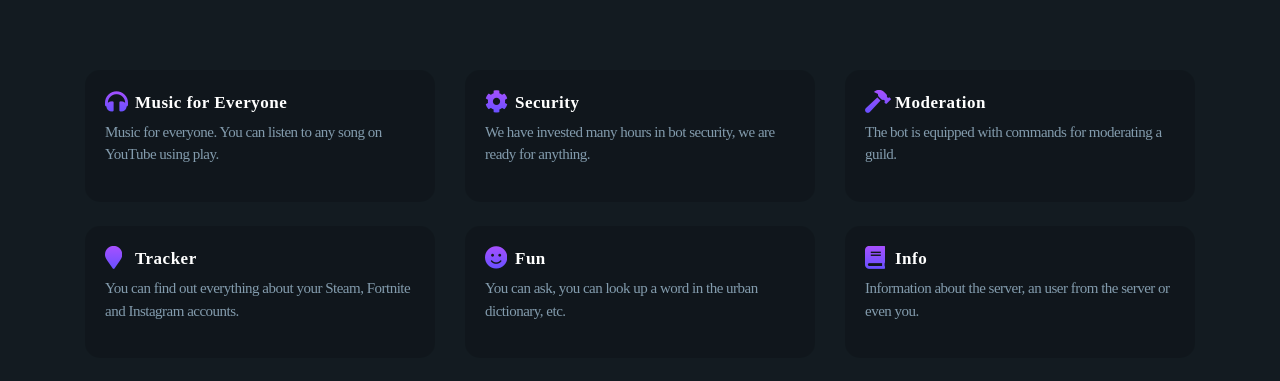
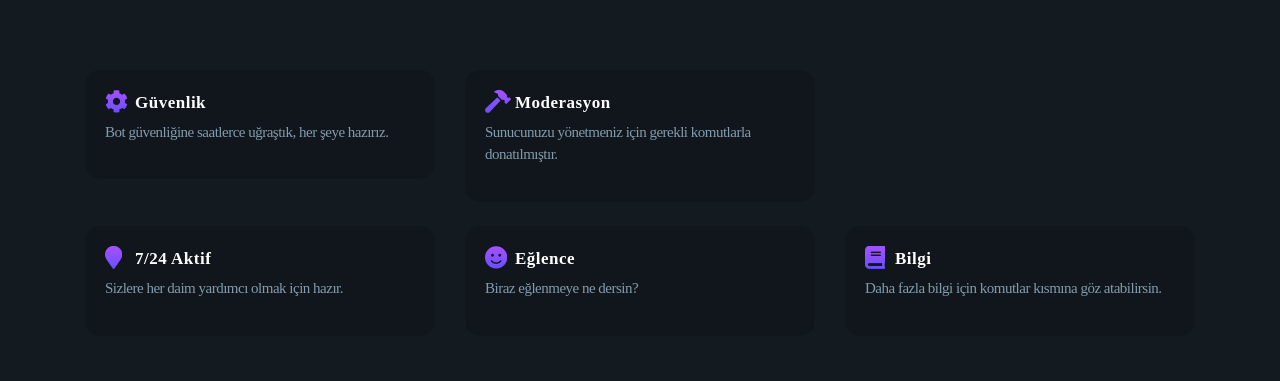
Before and after one commit to rewynbot/rewynbot.github.io, a plain HTML site: page index.html in a window 1280 px wide. Shown: the part 401-782 px from the top of the page. Drawn offline with nearby package versions, Linux system fonts and the light colour scheme; a script that the page names is missing; a web font is replaced by a local one.

Commit message:
Update index.html

```diff
--- a/index.html
+++ b/index.html
@@ -13,7 +13,7 @@
         </style>
 <meta name="twitter:card" content="summary_large_image" />
 <meta property="og:title" content="Rêwyn Bot">
-<meta property="og:url" content="https://dasbot.org">
+<meta property="og:url" content="https://rewynbot.github.io/">
 <meta property="og:site_name" content="Rêwyn Bot">
 <meta property="og:locale" content="en_EN">
 <meta property="og:description" content="DAS is a multi-purpose Discord bot made with discord.js and used for listening to music, moderation and administration.">
@@ -80,23 +80,16 @@ Rêwyn içerisinde standart, moderasyon ve eğlence komutları bulunduran bir bo
 <div class="row">
 <div class="col-md-4">
 <div class="item">
-<i class="fa fa-headphones dusty-grdtext"></i>
-<h3>Music for Everyone</h3>
-<p>Music for everyone. You can listen to any song on YouTube using play.</p>
-</div>
-</div>
-<div class="col-md-4">
-<div class="item">
 <i class="fa fa-cog dusty-grdtext"></i>
-<h3>Security</h3>
-<p>We have invested many hours in bot security, we are ready for anything.</p>
+<h3>Güvenlik</h3>
+<p>Bot güvenliğine saatlerce uğraştık, her şeye hazırız.</p>
 </div>
 </div>
 <div class="col-md-4">
 <div class="item">
 <i class="fa fa-hammer dusty-grdtext"></i>
-<h3>Moderation</h3>
-<p>The bot is equipped with commands for moderating a guild.</p>
+<h3>Moderasyon</h3>
+<p>Sunucunuzu yönetmeniz için gerekli komutlarla donatılmıştır.</p>
 </div>
 </div>
 </div>
@@ -105,22 +98,22 @@ Rêwyn içerisinde standart, moderasyon ve eğlence komutları bulunduran bir bo
 <div class="col-md-4">
 <div class="item">
 <i class="fa fa-map-marker dusty-grdtext"></i>
-<h3>Tracker</h3>
-<p>You can find out everything about your Steam, Fortnite and Instagram accounts.</p>
+<h3>7/24 Aktif</h3>
+<p>Sizlere her daim yardımcı olmak için hazır.</p>
 </div>
 </div>
 <div class="col-md-4">
 <div class="item">
 <i class="fa fa-smile dusty-grdtext"></i>
-<h3>Fun</h3>
-<p>You can ask, you can look up a word in the urban dictionary, etc.</p>
+<h3>Eğlence</h3>
+<p>Biraz eğlenmeye ne dersin?</p>
 </div>
 </div>
 <div class="col-md-4">
 <div class="item">
 <i class="fa fa-book dusty-grdtext"></i>
-<h3>Info</h3>
-<p>Information about the server, an user from the server or even you.</p>
+<h3>Bilgi</h3>
+<p>Daha fazla bilgi için komutlar kısmına göz atabilirsin.</p>
 </div>
 </div>
 </div>
```
